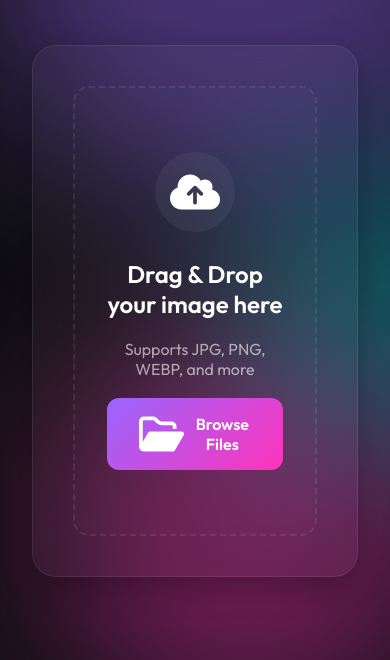
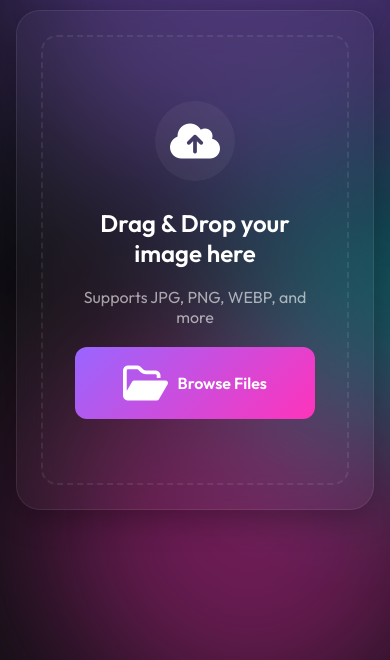
Before and after one commit to FeminJariwala/Fem-image-conveter, a plain HTML site: page index.html in a window 390 px wide. Shown: the part 184-844 px from the top of the page. Drawn offline with Linux system fonts and the light colour scheme.

Commit message:
Update style.css

```diff
--- a/style.css
+++ b/style.css
@@ -81,12 +81,10 @@ body {
 }
 
 @keyframes float {
-
     0%,
     100% {
         transform: translate(0, 0);
     }
-
     50% {
         transform: translate(30px, -30px);
     }
@@ -226,7 +224,6 @@ body {
         opacity: 0;
         transform: translateY(20px);
     }
-
     to {
         opacity: 1;
         transform: translateY(0);
@@ -415,13 +412,52 @@ select option {
     background: rgba(255, 255, 255, 0.15);
 }
 
-/* Responsive */
+/* =========================================
+   Responsive / Mobile Fixes
+   ========================================= */
 @media (max-width: 768px) {
-    .editor-area {
-        grid-template-columns: 1fr;
+    body {
+        /* Fixes content cut-off by removing vertical centering */
+        align-items: flex-start;
+        padding-top: 2rem;
+        padding-bottom: 2rem;
+        height: auto;
+    }
+
+    .app-container {
+        padding: 1rem;
+        max-width: 100%;
+    }
+
+    .glass-panel {
+        padding: 1.5rem;
+        width: 100%;
     }
 
     .app-header h1 {
         font-size: 2.2rem;
     }
+
+    /* Stack editor columns vertically */
+    .editor-area {
+        grid-template-columns: 1fr;
+        gap: 1.5rem;
+    }
+
+    .preview-wrapper {
+        padding: 0.5rem;
+    }
+
+    /* Ensure image doesn't take too much vertical space on mobile */
+    #imagePreview {
+        max-height: 300px;
+    }
+
+    .action-buttons {
+        flex-direction: column;
+    }
+
+    .btn-primary, .btn-secondary {
+        width: 100%;
+    }
 }
```
